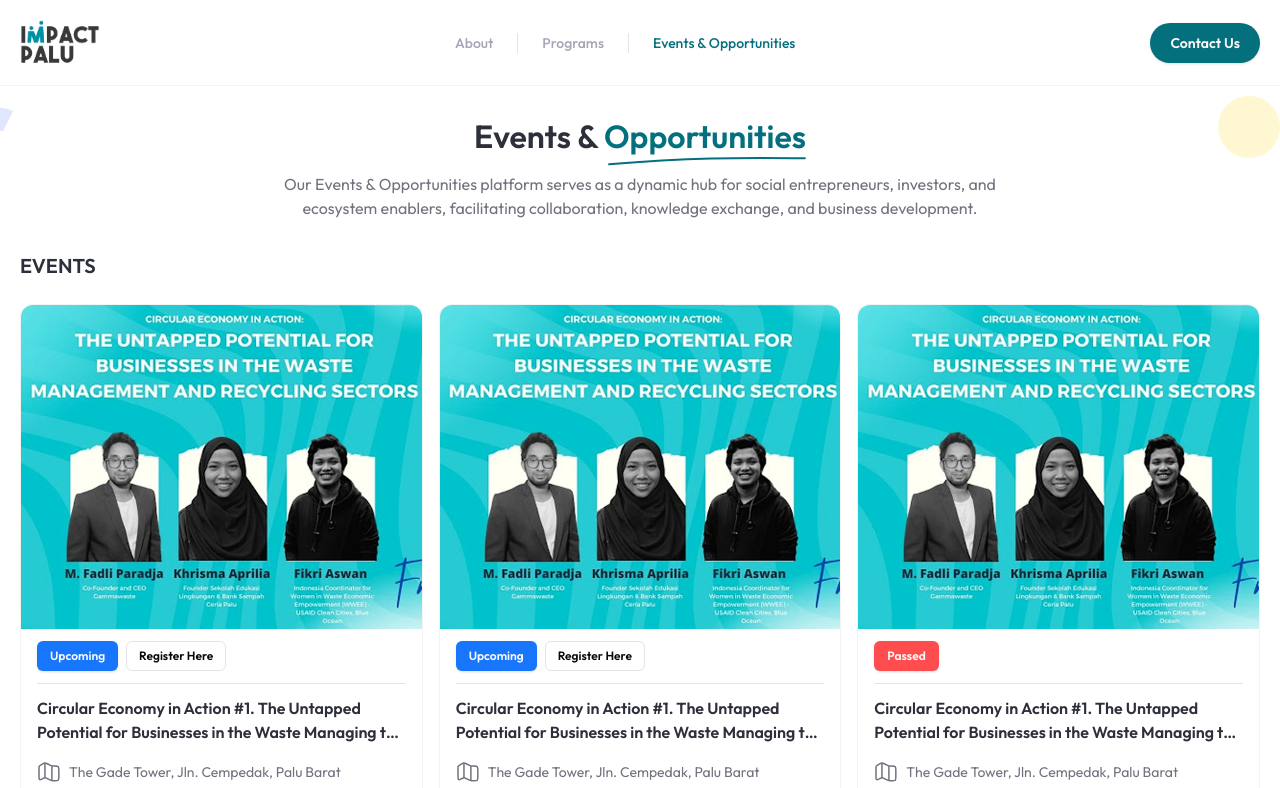
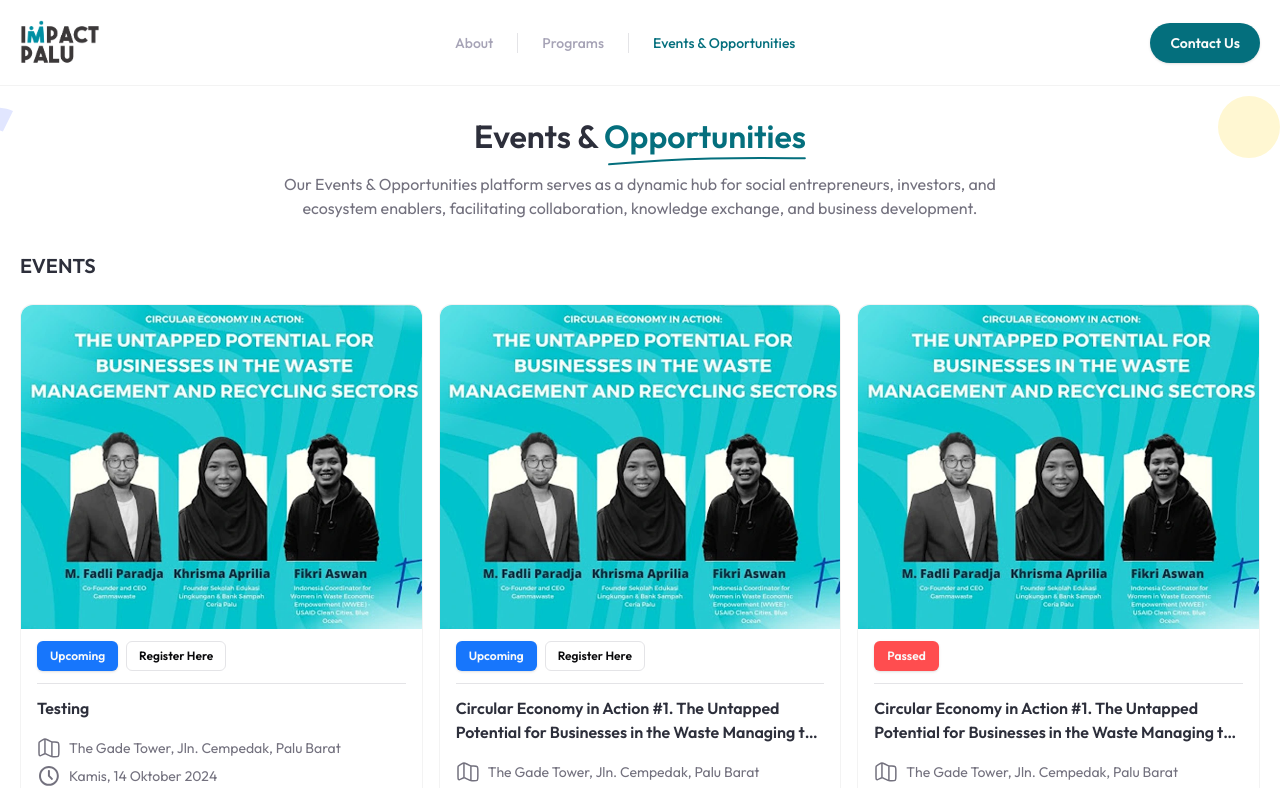
Before and after one commit to vickyadrii/impact-palu, a Next.js app: page /events-opportunities in a window 1280 px wide. Shown: the top 788 px of the page. Built offline with nearby package versions, Linux system fonts and the light colour scheme.

Commit message:
ganti konten di bagian opportunities

```diff
--- a/src/features/about/constants.tsx
+++ b/src/features/about/constants.tsx
@@ -2,6 +2,7 @@ import { TimelineElement } from "@/components/common/timeline/types";
 import Image from "next/image";
 import { Team } from "./types";
 
+// Data Timeline
 export const timelineData: TimelineElement[] = [
   {
     id: 1,
@@ -50,6 +51,7 @@ export const timelineData: TimelineElement[] = [
   },
 ];
 
+// Team
 export const teams: Team[] = [
   {
     id: 1,
--- a/src/features/events-opportunities/constants.ts
+++ b/src/features/events-opportunities/constants.ts
@@ -1,11 +1,12 @@
 import { Event, Opportunity } from "./types";
 
+// Data Events
 export const events: Event[] = [
   {
     id: 1,
     thumbnail_url: "/assets/images/events/event1.webp",
-    status: "upcoming",
-    title: "Circular Economy in Action #1. The Untapped Potential for Businesses in the Waste Managing the business.",
+    status: "upcoming", // upcoming | passed
+    title: "Testing",
     location: "The Gade Tower, Jln. Cempedak, Palu Barat",
     date: "Kamis, 14 Oktober 2024",
     price: 99000,
@@ -31,8 +32,19 @@ export const events: Event[] = [
     price: 99000,
     link_registration: "https://google.com",
   },
+  {
+    id: 4,
+    thumbnail_url: "/assets/images/events/event1.webp",
+    status: "passed",
+    title: "Circular Economy in Action #1. The Untapped Potential for Businesses in the Waste Managing the business.",
+    location: "The Gade Tower, Jln. Cempedak, Palu Barat",
+    date: "Kamis, 14 Oktober 2024",
+    price: 99000,
+    link_registration: "https://google.com",
+  },
 ];
 
+// Data Opportunities
 export const opportunities: Opportunity[] = [
   {
     id: 1,
--- a/src/features/programs/constants.ts
+++ b/src/features/programs/constants.ts
@@ -1,5 +1,6 @@
 import { Portfolio, Program } from "./types";
 
+// Data Programs
 export const programs: Program[] = [
   {
     id: 1,
@@ -31,6 +32,7 @@ export const programs: Program[] = [
   },
 ];
 
+// Data Portfolios
 export const portfolios: Portfolio[] = [
   {
     id: 1,
```
